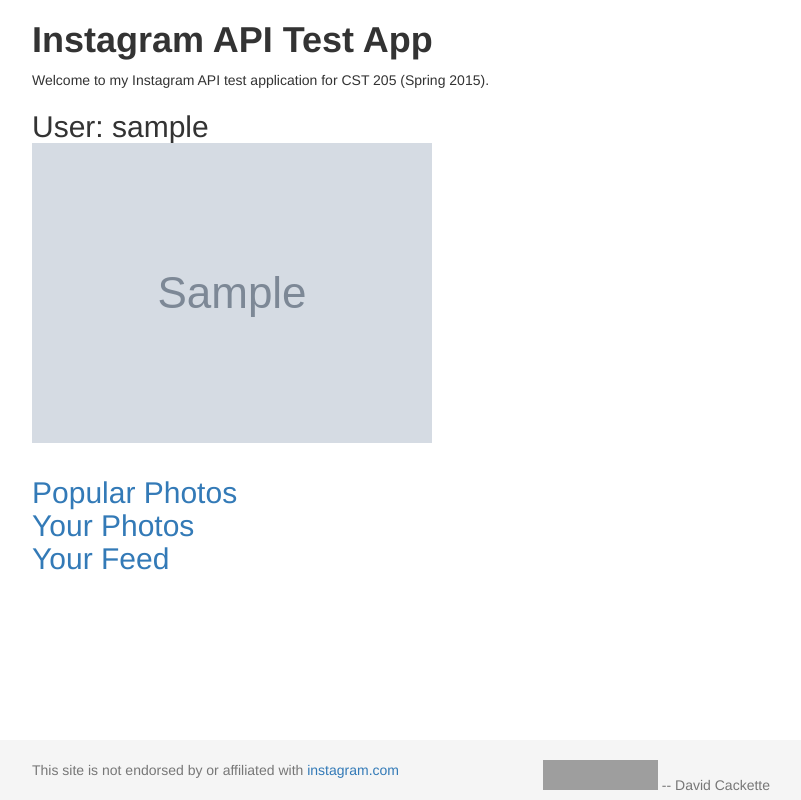
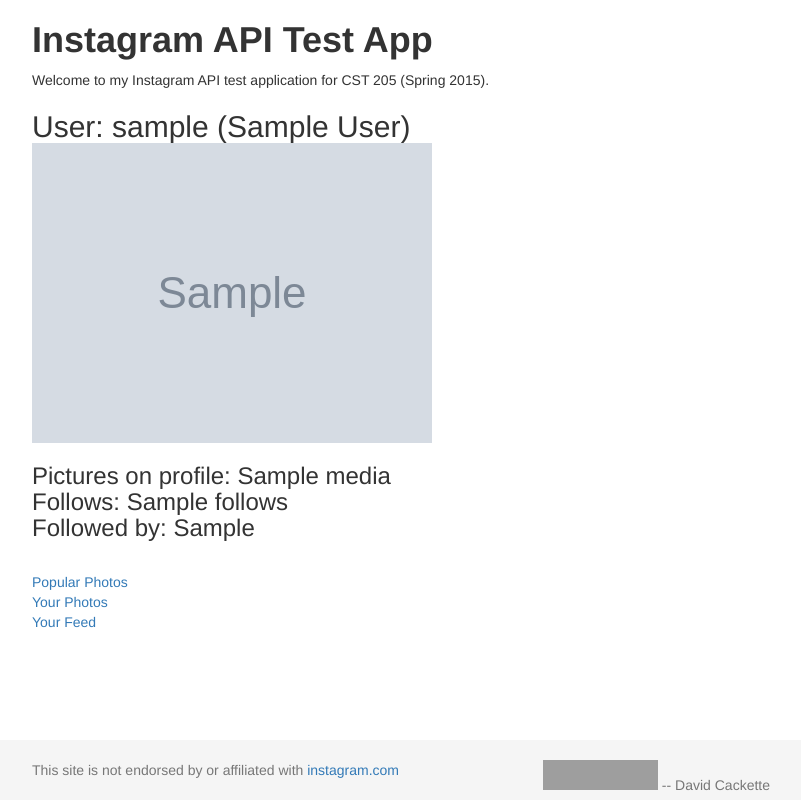
Before and after one commit to DavidCA916/CST-205-Project-2, a Flask app: template templates/home.html in a window 1280 px wide. Shown: the whole page, without its empty margins (239-1040 px from the left). Run offline with Flask 2, Linux system fonts and the light colour scheme; the template is opened without the code that fills it: most values are stand-ins (such as "Sample title", 1, 10 or a date in 2020); grey boxes marked "Sample" are stand-in pictures; some libraries are stand-ins or nearby versions; grey boxes are pictures that could not be loaded.

Commit message:
changed user info display

```diff
--- a/templates/home.html
+++ b/templates/home.html
@@ -19,8 +19,14 @@
                <h1><strong>Instagram API Test App</strong></h1>
                <p>Welcome to my Instagram API test application for CST 205 (Spring 2015).</p>
                <h2>
-               User: {{ media.username }}<br/>
+               User: {{ media.username }} ({{ media.full_name }})<br/>
                <img src="{{ media.profile_picture }}" alt="{{ media.username }}"><br/>
+               </h2>
+               <h3>
+               Pictures on profile: {{ media.counts.media }}<br/>
+               Follows: {{ media.counts.follows }}<br/>
+               Followed by: {{ media.counts.followed_by }}<br/>
+               </h3>
                <br/>
                <a href="/popular">Popular Photos</a><br/>
                <a href="/ownphotos">Your Photos</a><br/>
```
